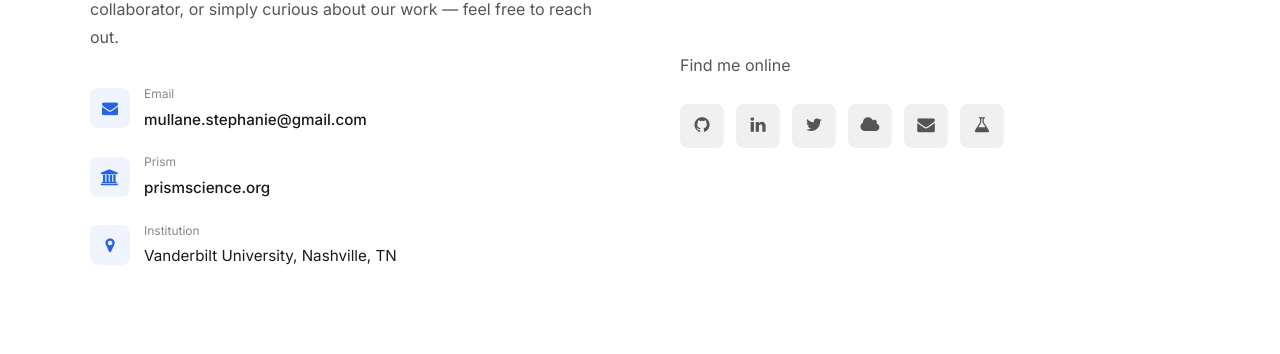
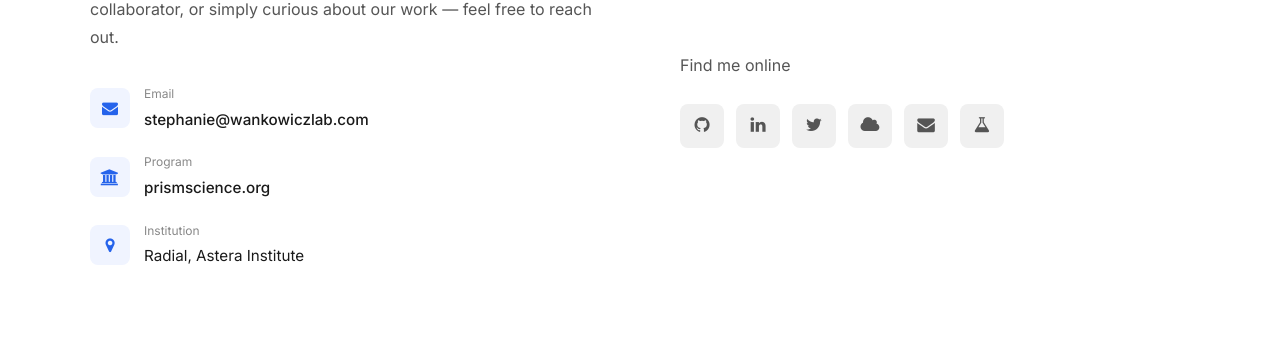
Before and after one commit to stephaniewankowicz/stephaniewankowicz.github.io, a Jekyll site: the page built from index.md, in a window 1280 px wide and 900 px high, scrolled down 3060 px. Shown: the part 431-785 px from the top of the window. Built offline with Jekyll 4.4.1, drawn with Linux system fonts in a browser that asks for light colours; nearby versions of some CDN libraries.

Commit message:
Update contact info: email, institution, program label
Co-Authored-By: Claude Sonnet 4.6 <noreply@anthropic.com>

```diff
--- a/_layouts/home.html
+++ b/_layouts/home.html
@@ -213,13 +213,13 @@
               <div class="contact-item-icon"><i class="fa fa-envelope"></i></div>
               <div>
                 <span class="contact-item-label">Email</span>
-                <div class="contact-item-text"><a href="mailto:mullane.stephanie@gmail.com">mullane.stephanie@gmail.com</a></div>
+                <div class="contact-item-text"><a href="mailto:stephanie@wankowiczlab.com">stephanie@wankowiczlab.com</a></div>
               </div>
             </div>
             <div class="contact-item">
               <div class="contact-item-icon"><i class="fa fa-university"></i></div>
               <div>
-                <span class="contact-item-label">Prism</span>
+                <span class="contact-item-label">Program</span>
                 <div class="contact-item-text"><a href="https://prismscience.org" target="_blank">prismscience.org</a></div>
               </div>
             </div>
@@ -227,7 +227,7 @@
               <div class="contact-item-icon"><i class="fa fa-map-marker"></i></div>
               <div>
                 <span class="contact-item-label">Institution</span>
-                <div class="contact-item-text">Vanderbilt University, Nashville, TN</div>
+                <div class="contact-item-text">Radial, Astera Institute</div>
               </div>
             </div>
           </div>
@@ -247,7 +247,7 @@
             <a href="https://bsky.app/profile/stephanieaw.bsky.social" class="social-link" target="_blank" title="Bluesky">
               <i class="fa fa-cloud"></i>
             </a>
-            <a href="mailto:mullane.stephanie@gmail.com" class="social-link" title="Email">
+            <a href="mailto:stephanie@wankowiczlab.com" class="social-link" title="Email">
               <i class="fa fa-envelope"></i>
             </a>
             <a href="https://prismscience.org" class="social-link" target="_blank" title="Prism">
```
